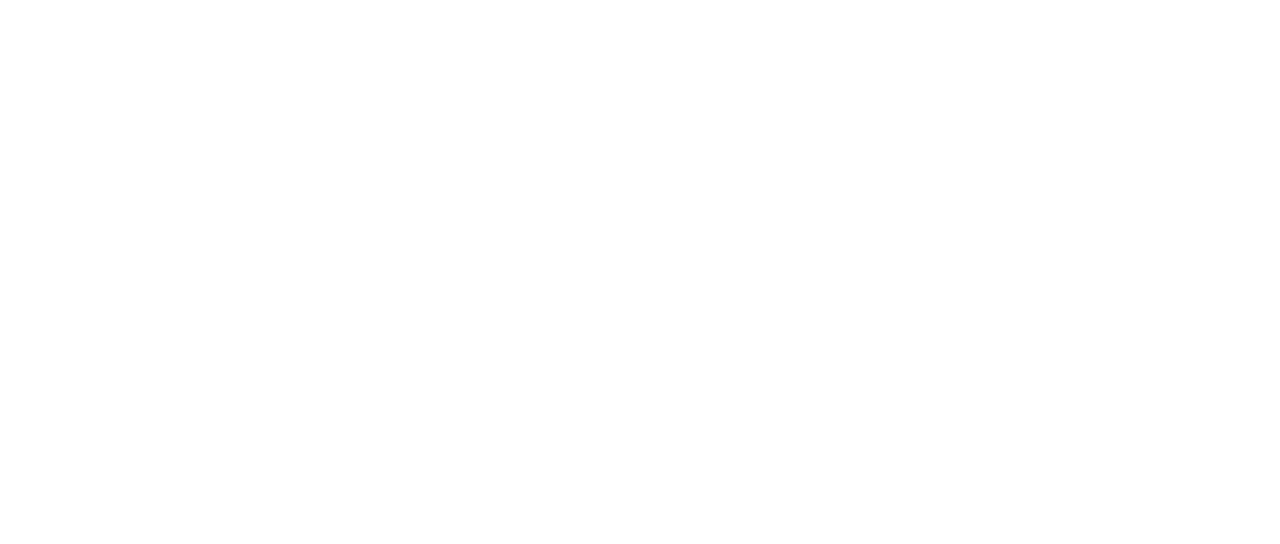
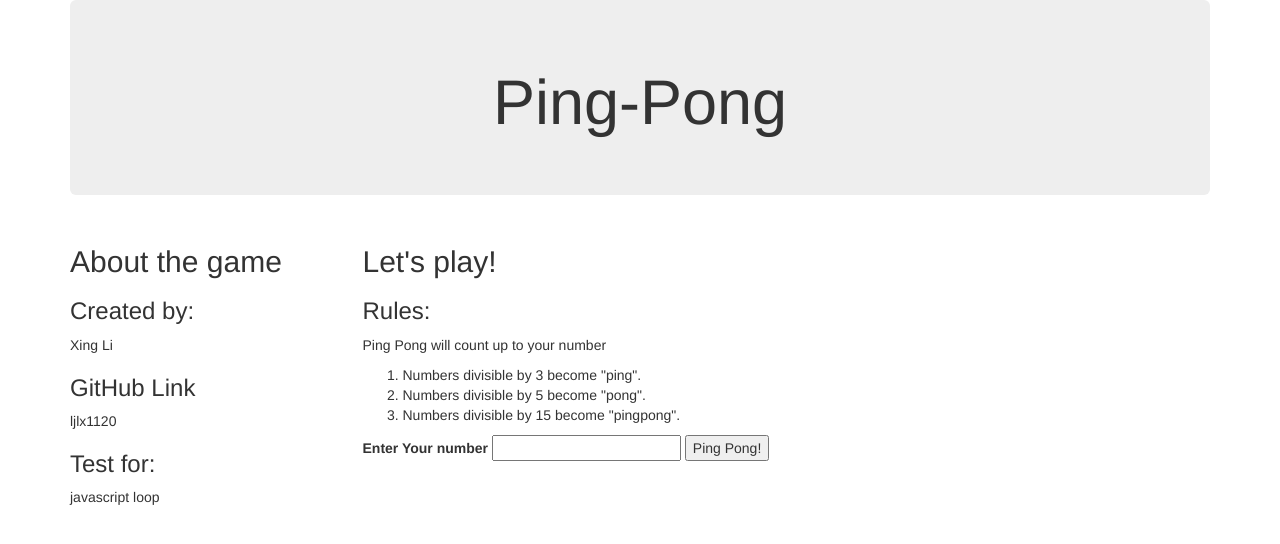
Before and after one commit to msuli1120/pingpong, a plain HTML site: page index.html in a window 1280 px wide. Drawn offline with nearby package versions, Linux system fonts and the light colour scheme.

Commit message:
create basic html page

```diff
--- a/css/styles.css
+++ b/css/styles.css
@@ -0,0 +1,13 @@
+input[type=number]::-webkit-inner-spin-button,
+input[type=number]::-webkit-outer-spin-button {
+  -webkit-appearance: none;
+  margin: 0;
+}
+
+input[type=number] {
+  -moz-appearance:textfield;
+}
+
+h1 {
+  text-align: center;
+}
--- a/index.html
+++ b/index.html
@@ -2,9 +2,45 @@
 <html>
   <head>
     <meta charset="utf-8">
-    <title></title>
+    <link rel="stylesheet" href="https://maxcdn.bootstrapcdn.com/bootstrap/3.3.7/css/bootstrap.min.css"integrity="sha384-BVYiiSIFeK1dGmJRAkycuHAHRg32OmUcww7on3RYdg4Va+PmSTsz/K68vbdEjh4u" crossorigin="anonymous">
+    <link href="css/styles.css" rel="stylesheet" type="text/css">
+    <script src="js/jquery-3.1.1.min.js"></script>
+    <script src="js/scripts.js"></script>
+    <title>Ping-Pong</title>
   </head>
   <body>
-
+    <div class="container">
+      <div class="jumbotron">
+          <h1>Ping-Pong</h1>
+      </div>
+      <div class="row">
+        <div class="col-md-3">
+          <h2>About the game</h2>
+          <h3>Created by:</h3>
+          <p>Xing Li</p>
+          <h3>GitHub Link</h3>
+          <p>ljlx1120</p>
+          <h3>Test for:</h3>
+          <p>javascript loop</p>
+        </div>
+        <div class="col-md-9">
+          <h2>Let's play!</h2>
+          <h3>Rules:</h3>
+          <p>Ping Pong will count up to your number</p>
+          <ol>
+            <li>Numbers divisible by 3 become "ping".</li>
+            <li>Numbers divisible by 5 become "pong".</li>
+            <li>Numbers divisible by 15 become "pingpong".</li>
+          </ol>
+          <form>
+            <div class="form-group">
+              <label for="numInput">Enter Your number</label>
+              <input id="numInput" type="number" min="1">
+              <button type="submit">Ping Pong!</button>
+            </div>
+          </form>
+        </div>
+      </div>
+    </div>
   </body>
 </html>
```
